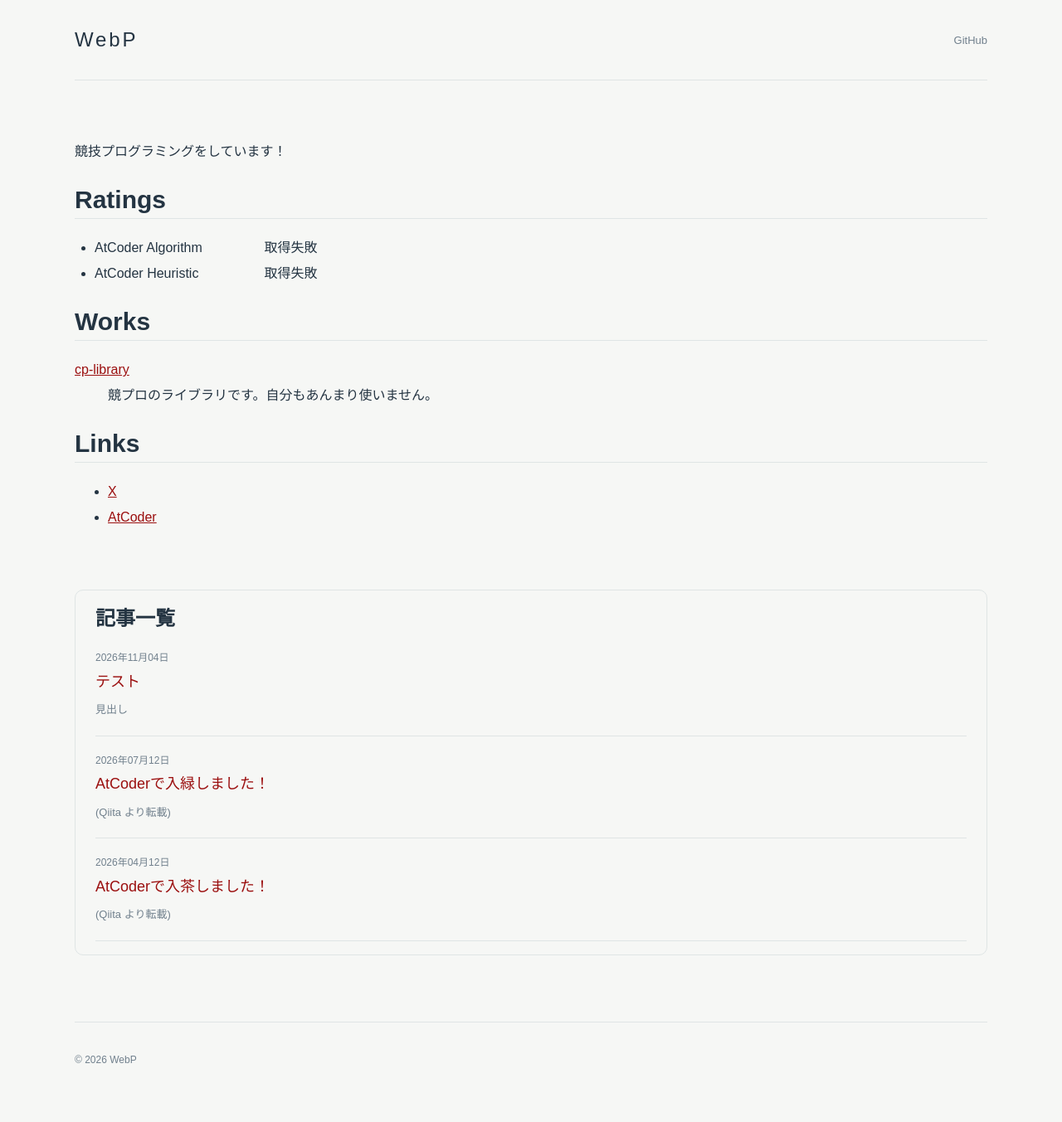
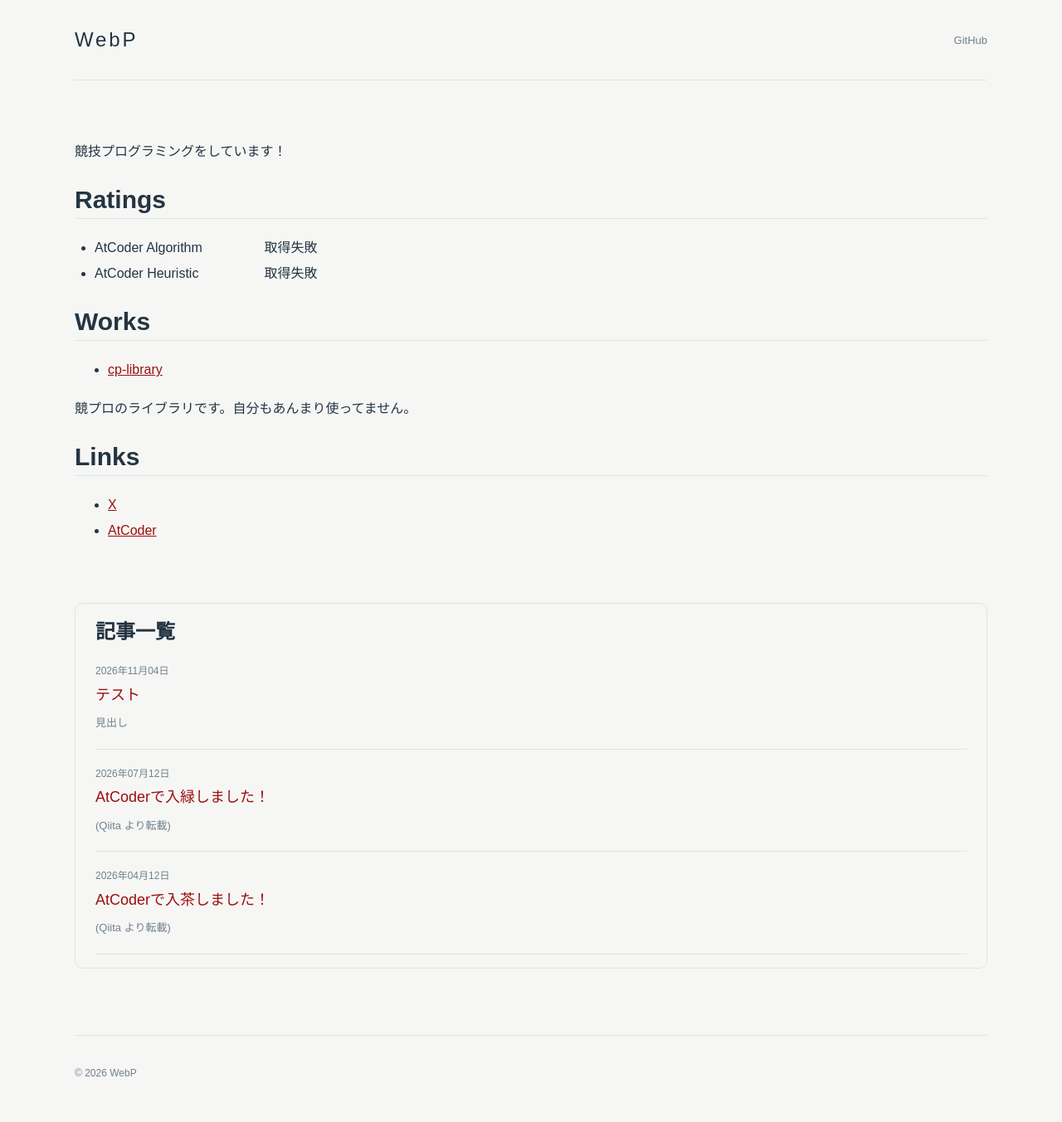
Before and after one commit to JPEG24/hp, a Jekyll site: the page built from index.md, in a window 1280 px wide. Shown: the whole page at 83% size. Built offline with Jekyll 4.4.1, drawn with Linux system fonts in a browser that asks for light colours.

Commit message:
Worksセクションのリンク形式を修正し、リスト形式に変更

```diff
--- a/index.md
+++ b/index.md
@@ -18,13 +18,12 @@ title: ホーム
 </ul>
 
 # Works
-<dl>
-  <dt><a href="cp-library" target="_blank" rel="noopener noreferrer">cp-library</a></dt>
-  <dd>競プロのライブラリです。自分もあんまり使いません。</dd>
-</dl>
+- [cp-library](https://github.com/JPEG24/cp-library)
+
+競プロのライブラリです。自分もあんまり使ってません。
 
 # Links
-<ul class="link-list">
+<ul>
   <li><a href="https://x.com/tgnfoh" target="_blank" rel="noopener noreferrer">X</a></li>
   <li><a href="https://atcoder.jp/users/WebP" target="_blank" rel="noopener noreferrer">AtCoder</a></li>
 </ul>
```
